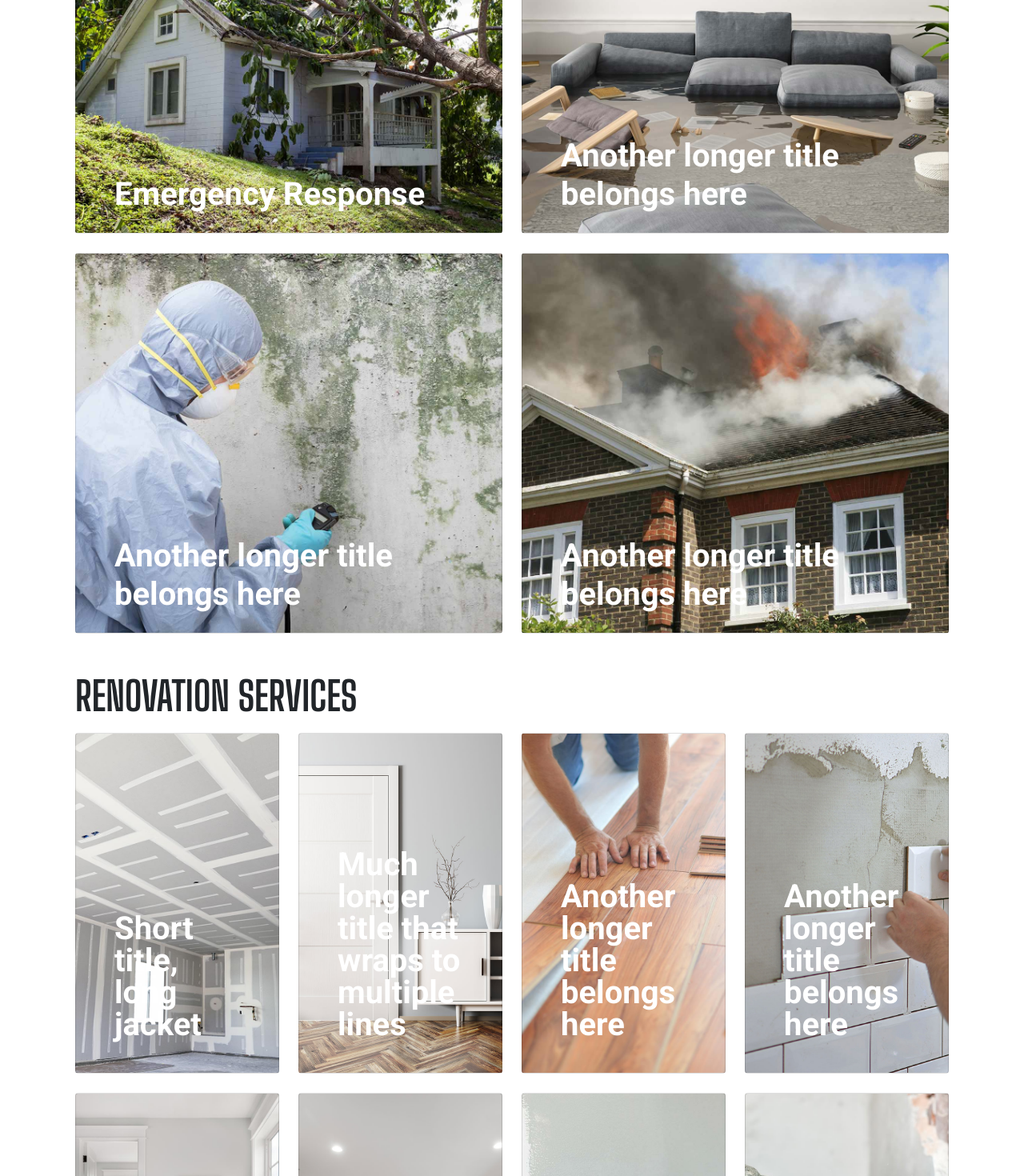
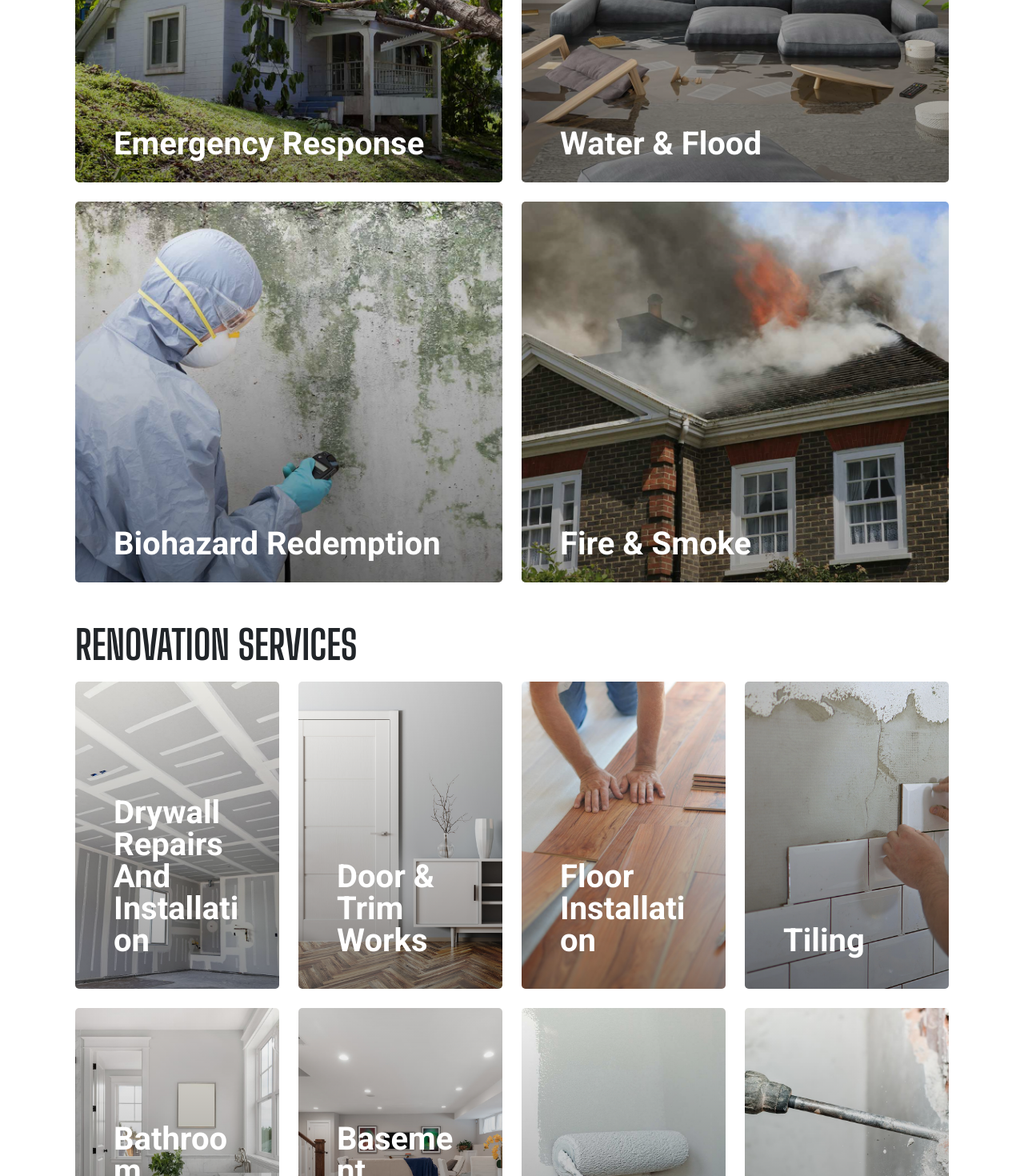
Before and after one commit to aplrestoration/apl-react, a React (Create React App) app: page / in a window 1280 px wide. Shown: the part 1330-2800 px from the top of the page at 80% size. Built offline with nearby package versions, Linux system fonts and the light colour scheme.

Commit message:
gallery styles updated

```diff
--- a/src/components/Header.js
+++ b/src/components/Header.js
@@ -26,7 +26,7 @@ function Header() {
           {/* Desktop Navigation  */}
           <div className="header-nav">
           {showWeb ? <WebMenu /> : null}
-            <ul className="nav d-none d-lg-flex nav-styles">
+            <ul className="nav d-none d-lg-flex">
               <li>
                 <Link to="/" className="nav-link"onClick={() => setWeb(!showWeb)}>
                   Service
--- a/src/components/LargeGallery.js
+++ b/src/components/LargeGallery.js
@@ -8,7 +8,7 @@ import bg4 from '../assets/bg/restoration/4.jpg'
 
 const LargeGallery = () => {
     return (
-        <div className="container px-4 pt-5" id="custom-cards">
+        <div className="container px-4 pt-5">
         <h2 className="pb-2 big-title-2">RESTORATION SERVICES</h2>
           <div className="large-gallery-row row row-cols-2 row-cols-lg-2 align-items-stretch g-4">
           <div className="col">
@@ -21,7 +21,7 @@ const LargeGallery = () => {
               gallery-bg
             " style={{ backgroundImage: `url(${bg1})` }}>
               <div className="d-flex align-items-end flex-row h-100 p-5 pb-3 text-shadow-1">
-                <h1 className="fw-bold">
+                <h1 className="fw-bold card-title">
                   Emergency Response
                 </h1>
               </div>
@@ -37,8 +37,8 @@ const LargeGallery = () => {
               gallery-bg
             " style={{ backgroundImage: `url(${bg2})` }}>
               <div className="d-flex align-items-end flex-row h-100 p-5 pb-3 text-shadow-1">
-                <h1 className="fw-bold">
-                  Another longer title belongs here
+                <h1 className="fw-bold card-title">
+                  Water & Flood
                 </h1>
               </div>
             </div>
@@ -53,8 +53,8 @@ const LargeGallery = () => {
               gallery-bg
             " style={{ backgroundImage: `url(${bg3})` }}>
               <div className="d-flex align-items-end flex-row h-100 p-5 pb-3 text-shadow-1">
-                <h1 className="fw-bold">
-                  Another longer title belongs here
+                <h1 className="fw-bold card-title">
+                  Biohazard Redemption
                 </h1>
               </div>
             </div>
@@ -69,8 +69,8 @@ const LargeGallery = () => {
               gallery-bg
             " style={{ backgroundImage: `url(${bg4})` }}>
               <div className="d-flex align-items-end flex-row h-100 p-5 pb-3 text-shadow-1">
-                <h1 className="fw-bold">
-                  Another longer title belongs here
+                <h1 className="fw-bold card-title">
+                  Fire & Smoke
                 </h1>
               </div>
             </div>
--- a/src/components/SmallGallery.js
+++ b/src/components/SmallGallery.js
@@ -1,150 +1,174 @@
-import React from 'react'
-import '../index.css'
-import bg1 from '../assets/bg/rennovation/1.jpg'
-import bg2 from '../assets/bg/rennovation/2.jpg'
-import bg3 from '../assets/bg/rennovation/3.jpg'
-import bg4 from '../assets/bg/rennovation/4.jpg'
-import bg5 from '../assets/bg/rennovation/5.jpg'
-import bg6 from '../assets/bg/rennovation/6.jpg'
-import bg7 from '../assets/bg/rennovation/7.jpg'
-import bg8 from '../assets/bg/rennovation/8.jpg'
+import React from "react";
+import "../index.css";
+import bg1 from "../assets/bg/rennovation/1.jpg";
+import bg2 from "../assets/bg/rennovation/2.jpg";
+import bg3 from "../assets/bg/rennovation/3.jpg";
+import bg4 from "../assets/bg/rennovation/4.jpg";
+import bg5 from "../assets/bg/rennovation/5.jpg";
+import bg6 from "../assets/bg/rennovation/6.jpg";
+import bg7 from "../assets/bg/rennovation/7.jpg";
+import bg8 from "../assets/bg/rennovation/8.jpg";
 
-const SmallGallery = () => {
+function SmallGallery() {
   return (
     <div className="container px-4 py-5" id="custom-cards">
       <h2 className="pb-2 big-title-2">RENOVATION SERVICES</h2>
       <div className="row row-cols-2 row-cols-lg-4 align-items-stretch g-4">
         <div className="col">
-            <div className="
+          <div
+            className="
               card card-cover
               h-100
               overflow-hidden
               text-white
               rounded-5
               gallery-bg
-            " style={{ backgroundImage: `url(${bg1})` }}>
+            "
+            style={{ backgroundImage: `url(${bg1})` }}
+          >
             <div className="d-flex flex-column-reverse h-100 p-5 pb-3 text-shadow-1">
-                <h1 className="pt-5 mt-5 mb-4 display-6 lh-1 fw-bold">
-                  Short title, long jacket
+              <h1 className="pt-5 mt-5 mb-4 display-6 lh-1 fw-bold card-title">
+                Drywall Repairs And Installation
               </h1>
             </div>
           </div>
         </div>
         <div className="col">
-            <div className="
+          <div
+            className="
               card card-cover
               h-100
               overflow-hidden
               text-white
               rounded-5
               gallery-bg
-            " style={{ backgroundImage: `url(${bg2})` }}>
+            "
+            style={{ backgroundImage: `url(${bg2})` }}
+          >
             <div className="d-flex flex-column-reverse h-100 p-5 pb-3 text-shadow-1">
-                <h1 className="pt-5 mt-5 mb-4 display-6 lh-1 fw-bold">
-                  Much longer title that wraps to multiple lines
+              <h1 className="pt-5 mt-5 mb-4 display-6 lh-1 fw-bold card-title">
+                Door & Trim Works
               </h1>
             </div>
           </div>
         </div>
         <div className="col">
-            <div className="
+          <div
+            className="
               card card-cover
               h-100
               overflow-hidden
               text-white
               rounded-5
               gallery-bg
-            " style={{ backgroundImage: `url(${bg3})` }}>
+            "
+            style={{ backgroundImage: `url(${bg3})` }}
+          >
             <div className="d-flex flex-column-reverse h-100 p-5 pb-3 text-shadow-1">
-                <h1 className="pt-5 mt-5 mb-4 display-6 lh-1 fw-bold">
-                  Another longer title belongs here
+              <h1 className="pt-5 mt-5 mb-4 display-6 lh-1 fw-bold card-title">
+                Floor Installation
               </h1>
             </div>
           </div>
         </div>
         <div className="col">
-            <div className="
+          <div
+            className="
               card card-cover
               h-100
               overflow-hidden
               text-white
               rounded-5
               gallery-bg
-            " style={{ backgroundImage: `url(${bg4})` }}>
+            "
+            style={{ backgroundImage: `url(${bg4})` }}
+          >
             <div className="d-flex flex-column-reverse h-100 p-5 pb-3 text-shadow-1">
-                <h1 className="pt-5 mt-5 mb-4 display-6 lh-1 fw-bold">
-                  Another longer title belongs here
+              <h1 className="pt-5 mt-5 mb-4 display-6 lh-1 fw-bold card-title">
+                Tiling
               </h1>
             </div>
           </div>
         </div>
         <div className="col">
-            <div className="
+          <div
+            className="
               card card-cover
               h-100
               overflow-hidden
               text-white
               rounded-5
               gallery-bg
-            " style={{ backgroundImage: `url(${bg5})` }}>
+            "
+            style={{ backgroundImage: `url(${bg5})` }}
+          >
             <div className="d-flex flex-column-reverse h-100 p-5 pb-3 text-shadow-1">
-                <h1 className="pt-5 mt-5 mb-4 display-6 lh-1 fw-bold">
-                  Another longer title belongs here
+              <h1 className="pt-5 mt-5 mb-4 display-6 lh-1 fw-bold card-title">
+                Bathroom Finishing
               </h1>
             </div>
           </div>
         </div>
         <div className="col">
-            <div className="
+          <div
+            className="
               card card-cover
               h-100
               overflow-hidden
               text-white
               rounded-5
               gallery-bg
-            " style={{ backgroundImage: `url(${bg6})` }}>
+            "
+            style={{ backgroundImage: `url(${bg6})` }}
+          >
             <div className="d-flex flex-column-reverse h-100 p-5 pb-3 text-shadow-1">
-                <h1 className="pt-5 mt-5 mb-4 display-6 lh-1 fw-bold">
-                  Another longer title belongs here
+              <h1 className="pt-5 mt-5 mb-4 display-6 lh-1 fw-bold card-title">
+                Basement Finishing
               </h1>
             </div>
           </div>
         </div>
         <div className="col">
-            <div className="
+          <div
+            className="
               card card-cover
               h-100
               overflow-hidden
               text-white
               rounded-5
               gallery-bg
-            " style={{ backgroundImage: `url(${bg7})` }}>
-              <div className="d-flex flex-column h-100 p-5 pb-3 text-shadow-1">
-                <h1 className="pt-5 mt-5 mb-4 display-6 lh-1 fw-bold">
-                  Another longer title belongs here
+            "
+            style={{ backgroundImage: `url(${bg7})` }}
+          >
+            <div className="d-flex flex-column-reverse h-100 p-5 pb-3 text-shadow-1">
+              <h1 className="pt-5 mt-5 mb-4 display-6 lh-1 fw-bold card-title">
+                Painting
               </h1>
             </div>
           </div>
         </div>
         <div className="col">
-            <div className="
+          <div
+            className="
               card card-cover
               h-100
               overflow-hidden
               text-white
               rounded-5
               gallery-bg
-            " style={{ backgroundImage: `url(${bg8})` }}>
-              <div className="d-flex flex-column h-100 p-5 pb-3 text-shadow-1">
-                <h1 className="pt-5 mt-5 mb-4 display-6 lh-1 fw-bold">
-                  Another longer title belongs here
+            "
+            style={{ backgroundImage: `url(${bg8})` }}
+          >
+            <div className="d-flex flex-column-reverse h-100 p-5 pb-3 text-shadow-1">
+              <h1 className="pt-5 mt-5 mb-4 display-6 lh-1 fw-bold card-title">
+                Demolition
               </h1>
             </div>
           </div>
         </div>
       </div>
     </div>
-    )
+  );
 }
 
-export default SmallGallery
+export default SmallGallery;
--- a/src/index.css
+++ b/src/index.css
@@ -96,14 +96,6 @@ p {
 
 a.nav-link {
   color: black;
-}
-
-
-.nav-styles {
-  font-size:18px;
-  line-height: 40px;
-  letter-spacing: -0.02em;
-  color:black;
 }
 
 /* Mobile Menu  */
@@ -242,11 +234,42 @@ a.nav-link {
   align-items: flex-end;
 }
 
+/* Column Height */
+
+@media screen and (min-device-width: 992px) and (max-device-width: 1600px) and (-webkit-min-device-pixel-ratio: 1) {
+  div.col {
+    height: 400px;
+  }
+}
+
+@media (max-width: 991.98px) {
+  div.col {
+    width: 50%;
+  }
+}
+
+div.card {
+  border: none;
+  border-radius: 5px;
+}
+
 .gallery-bg {
   background-repeat: no-repeat;
   background-size: cover;
   background-position: center;
-  background-image: (rgba(0, 0, 0, 0.2), rgba(0, 0, 0, 0.2));
+}
+
+.gallery-bg:after {
+  content:'';
+  position:absolute;
+  left:0; top:0;
+  width:100%; height:100%;
+  display:inline-block;
+  background: linear-gradient(180deg, rgba(0, 0, 0, 0) 0%, rgba(0, 0, 0, 0.4) 100%);
+}
+
+.card-title {
+  z-index: 100;
 }
 
 .custom-button-react {
@@ -317,14 +340,13 @@ a.nav-link {
   margin-bottom: 50px;
   background-repeat: no-repeat;
   background-size: cover;
-  background-position:center;
+  background-position: center;
   background-image: url(../src/assets/bg/cta-bg.jpg);
 }
 
 .marketing-bg {
   background-color: white;
-  padding:60px 100px;
-
+  padding: 60px 100px;
 }
 
 .icon-marketing {
```
Lines whose indentation alone changed are shown as unchanged.
